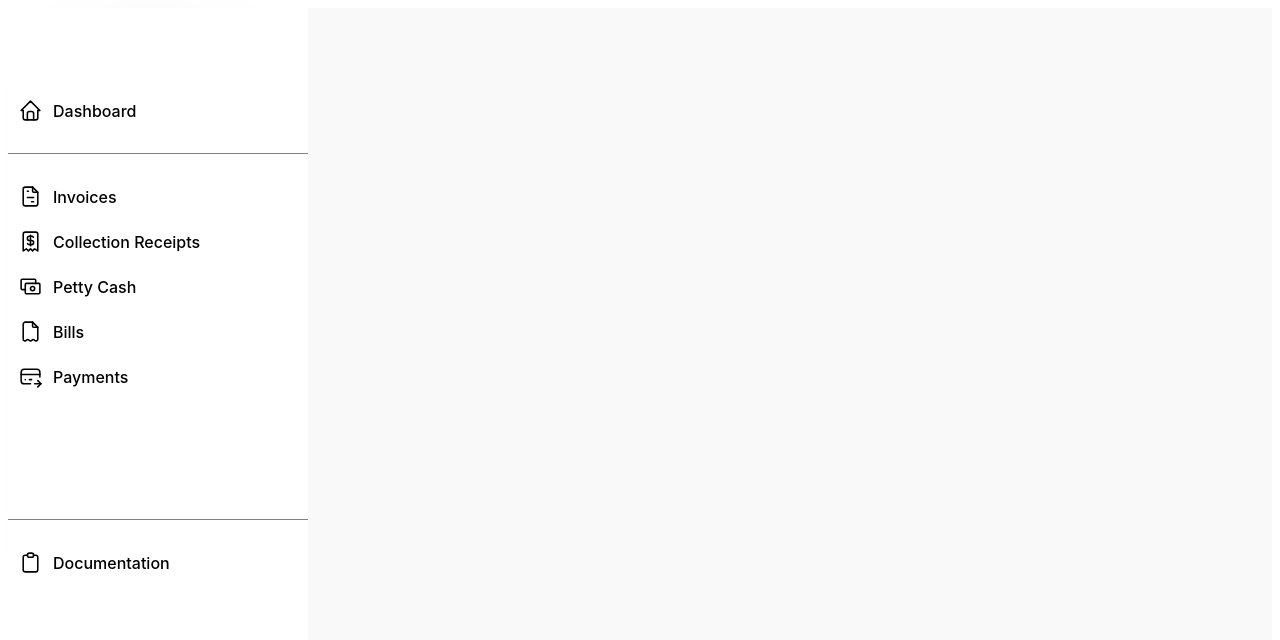
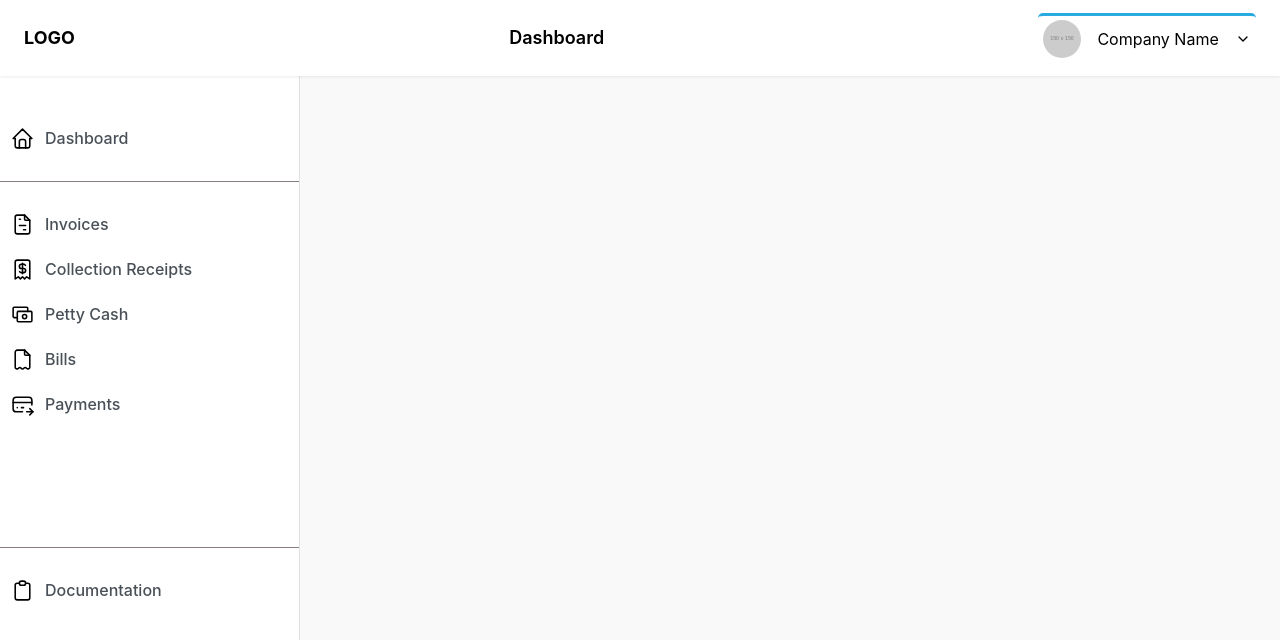
Before and after one commit to CSIhelp/Stewrd_CalamansiPie, a React (Vite) app in the folder John/: page / in a window 1280 px wide. Shown: the top 640 px of the page. Built offline with nearby package versions, Linux system fonts and the light colour scheme.

Commit message:
Added dashboard page

```diff
--- a/John/src/App.tsx
+++ b/John/src/App.tsx
@@ -1,14 +1,13 @@
 
 import './App.css'
-import { SideNavBar } from './components/SideNavBar'
+import Dashboard from './pages/Dashboard/Dashboard'
 function App() {
 
 
   return (
     <>
       <div>
-
-     <SideNavBar />
+      <Dashboard />
       </div>
 
     </>
--- a/John/src/components/SideNavBar.module.css
+++ b/John/src/components/SideNav/SideNavBar.module.css
@@ -1,5 +1,5 @@
 .navbar {
-  height: 700px;
+  height: 600px;
   width: 300px;
   display: flex;
   flex-direction: column;
@@ -15,17 +15,11 @@
 }
 
 .header {
-  margin-top: 10vh;
+  margin-top: 5vh;
   padding-bottom: 20px;
   margin-bottom: 20px;
   border-bottom: 1px solid #877E7E ;
-
-}
-
-.footer {
-  padding-top: var(--mantine-spacing-md);
-  margin-top: var(--mantine-spacing-md);
-  border-top: 1px solid light-dark(var(--mantine-color-gray-3), var(--mantine-color-dark-4));
+  width: 100% !important;
 }
 
 .link {
@@ -37,16 +31,17 @@
   padding: 10px;
   border-radius: var(--mantine-radius-sm);
   font-weight: 500;
-
+  width: 100%;
+  transition: background-color 0.2s ease, color 0.2s ease;
 }
 
-.link:hover {
+.link:hover, .link:active {
  background-color: #29AAE1;
  color: white;
 }
 
 .linkIcon {
-  color: light-dark(var(--mantine-color-gray-6), var(--mantine-color-dark-2));
+  color: black;
   margin-right: 10px;
   width: 25px;
   height: 25px;
--- a/John/src/components/SideNavBar.tsx
+++ b/John/src/components/SideNav/SideNavBar.tsx
@@ -10,7 +10,7 @@ import {
   IconLogout
 
 } from '@tabler/icons-react';
-import { Code, Group } from '@mantine/core';
+import { Group } from '@mantine/core';
 import classes from './SideNavBar.module.css';
 
 
@@ -45,7 +45,7 @@ export function SideNavBar() {
     return (
         <nav className={classes.navbar}>
       <div className={classes.navbarMain}>
-        <Group className={classes.header} justify="space-between">
+        <Group className={classes.header} >
               <a href="#" className={classes.link} onClick={(event) => event.preventDefault()}>
           <IconHome className={classes.linkIcon} stroke={1.5} />
           <span>Dashboard</span>
--- a/John/src/index.css
+++ b/John/src/index.css
@@ -1,3 +1,5 @@
+
+
 #root {
   font-family: 'Inter', sans-serif;
 }
--- /dev/null
+++ b/John/src/pages/Dashboard/Dashboard.tsx
@@ -0,0 +1,19 @@
+import React from 'react'
+import Header from '../../components/Header/Header'
+import { SideNavBar } from '../../components/SideNav/SideNavBar'
+function Dashboard() {
+
+
+  return (
+    <>
+      <div>
+      <Header title="Dashboard" />
+     <SideNavBar />
+      </div>
+
+    </>
+  )
+}
+
+
+export default Dashboard
```
Also changed, not shown: John/src/pages/Dashboard/Dashboard.css (added).
